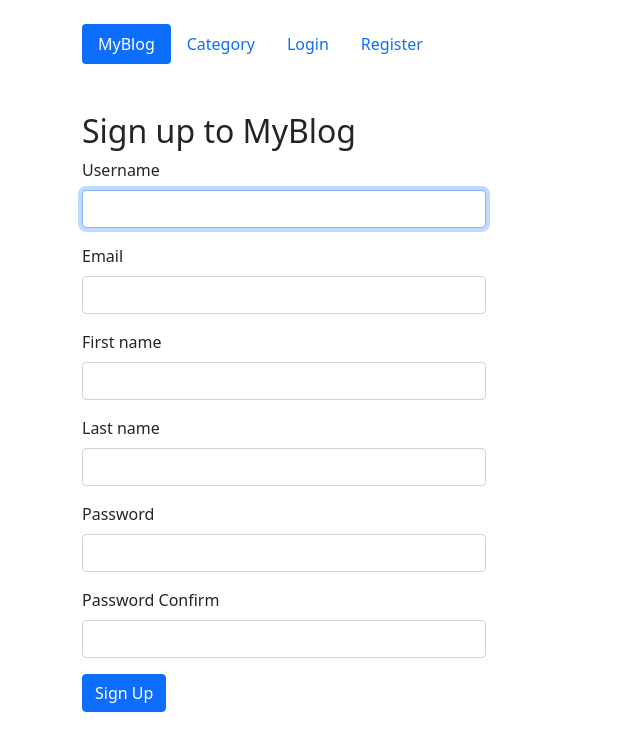
After one commit to bobur-amirov/my_blog, a Django app: page /signup/ in a window 1280 px wide. The commit adds this page. Shown: the top 751 px of the page, without its empty margins (0-640 px from the left). Run offline with Django 3.2, Linux system fonts and the light colour scheme; some libraries are stand-ins or nearby versions.

Commit message:
MyBlog add acounts

```diff
--- a/my_blog/urls.py
+++ b/my_blog/urls.py
@@ -6,7 +6,8 @@ from django.urls import path, include
 urlpatterns = [
     path('admin/', admin.site.urls),
     path('', include('myapp.urls')),
-    ]
+    path('accounts/', include('django.contrib.auth.urls')),
+]
 
 urlpatterns += static(settings.MEDIA_URL, document_root=settings.MEDIA_ROOT)
 urlpatterns += static(settings.STATIC_URL, document_root=settings.STATICFILES_DIRS)
--- a/myapp/forms.py
+++ b/myapp/forms.py
@@ -0,0 +1,15 @@
+from django import forms
+from django.contrib.auth.forms import UserCreationForm, UserChangeForm
+from .models import MyUser
+
+class MyUserCreationForm(UserCreationForm):
+
+    class Meta(UserCreationForm):
+        model = MyUser
+        fields = ['username', 'email', 'first_name', 'last_name', 'password1', 'password2']
+
+class MyUserChangeForm(UserChangeForm):
+
+    class Meta(UserChangeForm):
+        model = MyUser
+        fields = ['username', 'first_name', 'last_name', 'bio', 'location', 'birth_date', 'img']
--- a/myapp/models.py
+++ b/myapp/models.py
@@ -19,7 +19,8 @@ class Tags(models.Model):
         return self.title
 
 class MyUser(AbstractUser):
-    bio = models.TextField(max_length=100, blank=True)
+    email = models.EmailField(unique=True, null=False, blank=False)
+    bio = models.CharField(max_length=100, blank=True)
     location = models.CharField(max_length=30, blank=True)
     birth_date = models.DateField(null=True, blank=True)
     img = models.ImageField(upload_to='users/', blank=True, null=True)
--- a/myapp/urls.py
+++ b/myapp/urls.py
@@ -1,7 +1,13 @@
 from django.urls import path
 from . import views
+from django.contrib.auth.views import LogoutView, LoginView
 
 urlpatterns = [
+    path('login/', LoginView.as_view(), name='login'),
+    path('logout/', LogoutView.as_view(next_page='login'), name='logout'),
+    path('signup/', views.SignUpView.as_view(), name='signup'),
+    path('profile-update/<int:pk>', views.ProfileUpdateView.as_view(), name='profile_update'),
+
     path('category/', views.CategoryListView.as_view(), name='category'),
     path('category/<int:pk>', views.CategoryDetailView.as_view(), name='category_detail'),
     path('', views.BlogListView.as_view(), name='blog_list'),
--- a/myapp/views.py
+++ b/myapp/views.py
@@ -1,8 +1,22 @@
 from django.shortcuts import render
-from django.views.generic import ListView, DetailView
+from django.views.generic import ListView, DetailView, CreateView, UpdateView
+from django.urls import reverse_lazy
 
+from .forms import MyUserCreationForm, MyUserChangeForm
 from .models import MyUser, Category, Tags, Blog, Comment
 
+
+class SignUpView(CreateView):
+    form_class = MyUserCreationForm
+    success_url = reverse_lazy('login')
+    template_name = 'signup.html'
+
+
+class ProfileUpdateView(UpdateView):
+    model = MyUser
+    form_class = MyUserChangeForm
+    success_url = reverse_lazy('blog_list')
+    template_name = 'update_profile.html'
 
 
 class CategoryListView(ListView):
@@ -37,7 +51,6 @@ class BlogListView(ListView):
         return context
 
 
-
 # class BlogDetailView(DetailView):
 #     model = Blog
 #     template_name = 'blog_detail.html'
@@ -63,14 +76,14 @@ def blog_detail_view(request, pk):
     categories = Category.objects.all()
     if request.method == 'POST':
         Comment.objects.create(
-        blog=Blog.objects.get(title=blog.title),
-        user=MyUser.objects.get(username=request.user.username),
-        text=request.POST.get('comment_text')
-    )
+            blog=Blog.objects.get(title=blog.title),
+            user=MyUser.objects.get(username=request.user.username),
+            text=request.POST.get('comment_text')
+        )
     blog.views += 1
     blog.save()
     contecxt = {
-        'blog':blog,
-        'categories':categories,
+        'blog': blog,
+        'categories': categories,
     }
     return render(request, 'blog_detail.html', contecxt)
--- a/requirements.txt
+++ b/requirements.txt
@@ -1,6 +1,7 @@
 asgiref==3.4.1
 Django==3.2.9
 django-quill-editor==0.1.22
+django-widget-tweaks==1.4.9
 Pillow==8.4.0
 pytz==2021.3
 sqlparse==0.4.2
--- a/templates/base.html
+++ b/templates/base.html
@@ -18,9 +18,24 @@
         <li class="nav-item">
             <a class="nav-link" href="{% url 'category' %}">Category</a>
         </li>
+        {% if request.user.is_authenticated %}
         <li class="nav-item">
-            <a class="nav-link" href="#">About</a>
+            <a class="nav-link" href="#">{{ user.username }}</a>
         </li>
+        <li class="nav-item">
+            <a class="nav-link" href="{% url 'logout' %}">Logout</a>
+        </li>
+        <li class="nav-item">
+            <a class="nav-link" href="{% url 'profile_update' user.id %}">Profile Change</a>
+        </li>
+        {% else %}
+        <li class="nav-item">
+            <a class="nav-link" href="{% url 'login' %}">Login</a>
+        </li>
+        <li class="nav-item">
+            <a class="nav-link" href="{% url 'signup' %}">Register</a>
+        </li>
+        {% endif %}
     </ul>
     <br>
     <br>
--- /dev/null
+++ b/templates/signup.html
@@ -0,0 +1,44 @@
+{% extends 'base.html' %}
+{% load static %}
+{% load widget_tweaks %}
+
+{% block title %}
+Signup - MyBlog
+{% endblock %}
+
+{% block body %}
+<h2>Sign up to MyBlog</h2>
+<div class="row">
+    <div class="col-md-6">
+        <form method="post">
+            {% csrf_token %}
+            <div class="mb-3">
+                <label for="" class="form-label">Username</label>
+                {% render_field form.username type="text" class="form-control" id="" %}
+            </div>
+            <div class="mb-3">
+                <label for="" class="form-label">Email</label>
+                {% render_field form.email type="email" class="form-control" id="" %}
+            </div>
+            <div class="mb-3">
+                <label for="" class="form-label">First name</label>
+                {% render_field form.first_name type="text" class="form-control" id="" %}
+            </div>
+            <div class="mb-3">
+                <label for="" class="form-label">Last name</label>
+                {% render_field form.last_name type="text" class="form-control" id="" %}
+            </div>
+            <div class="mb-3">
+                <label for="" class="form-label">Password</label>
+                {% render_field form.password1 type="password" class="form-control" id="" %}
+            </div>
+            <div class="mb-3">
+                <label for="" class="form-label">Password Confirm</label>
+                {% render_field form.password2 type="password" class="form-control" id="" %}
+            </div>
+
+            <button type="submit" class="btn btn-primary">Sign Up</button>
+        </form>
+    </div>
+</div>
+{% endblock %}
```
Also changed, not shown: my_blog/settings.py (+6 -2 lines), myapp/admin.py (+13 -4 lines), templates/registration/login.html (added, +27 -0 lines), templates/update_profile.html (added, +48 -0 lines), myapp/migrations/0002_alter_myuser_email.py (added), myapp/migrations/0003_alter_myuser_bio.py (added).
